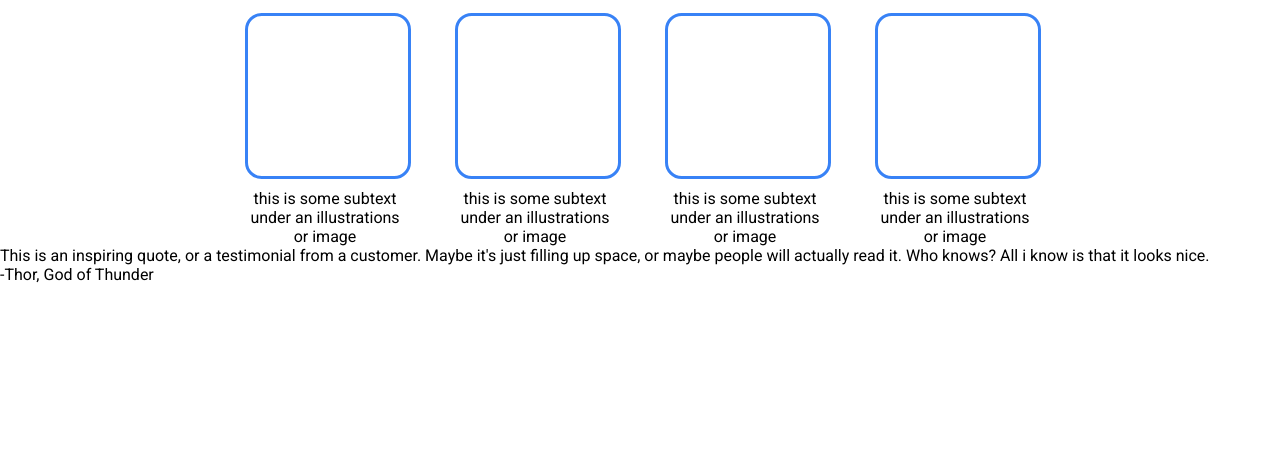
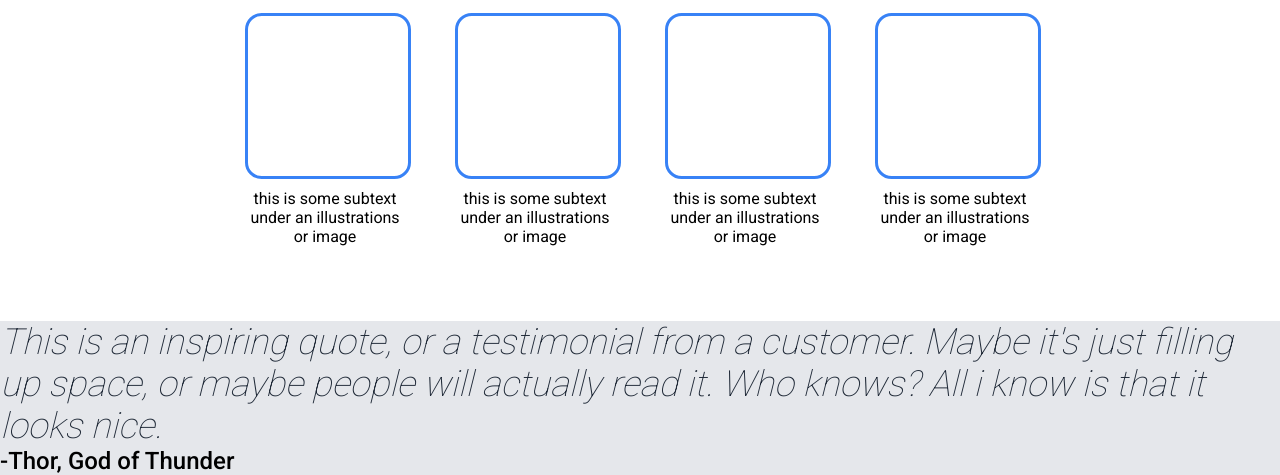
Before and after one commit to emmanuelEst/odin-project-landing-page, a plain HTML site: page index.html in a window 1280 px wide. Shown: the part 549-1024 px from the top of the page. Before the commit the page ends 833 px from the top, so only its background shows below. Drawn offline with Linux system fonts and the light colour scheme.

Commit message:
Style quote text
Added lower weight for roboto font

```diff
--- a/styles.css
+++ b/styles.css
@@ -1,4 +1,4 @@
-@import url('https://fonts.googleapis.com/css2?family=Roboto:wght@400;500;700;900&display=swap');
+@import url('https://fonts.googleapis.com/css2?family=Roboto:wght@100;400;500;700;900&display=swap');
 
 * {
     font-family: 'Roboto', sans-serif;
@@ -106,6 +106,7 @@ button {
 .random-info-banner {
     display: flex;
     flex-direction: column;
+    margin-bottom: 75px;
 }
 
 .random-subheader {
@@ -140,3 +141,19 @@ button {
 .random-subtext {
     text-align: center;
 }
+
+.quote-banner {
+    background-color: #E5E7EB;
+}
+
+.quote {
+    font-size: 36px;
+    color: #1F2937;
+    font-weight: 100;
+    font-style: italic;
+}
+
+.quote-author {
+    font-size: 24px;
+    font-weight: 500;
+}
```
